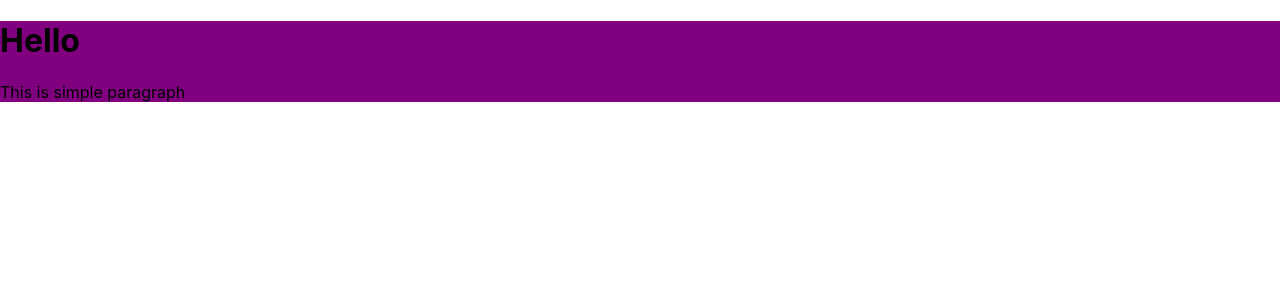
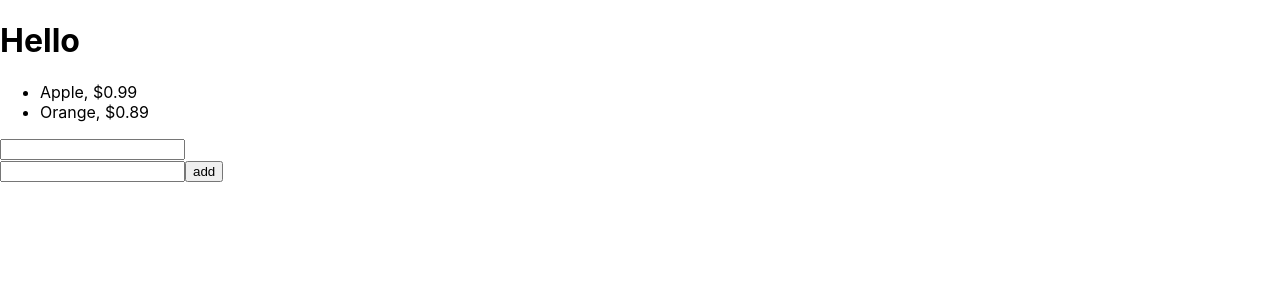
Before and after one commit to SoeLaPyaeHtun/react-ex, a React (Create React App) app: page / in a window 1280 px wide. Shown: the top 300 px of the page. Built offline with nearby package versions, Linux system fonts and the light colour scheme.

Commit message:
test functional react

```diff
--- a/src/App.js
+++ b/src/App.js
@@ -1,19 +1,43 @@
-import React from "react";
-import Toolbar from "./Toolbar";
+import React, {createRef, useState} from "react";
 
 
+const Items = ({name, price}) => (
+  <li>{name}, ${price}</li>
+)
 
-class App extends React.Component{
-  render(){
-    return (
-      <div>
-        <Toolbar>
-          <h1>Hello</h1>
-          <p>This is simple paragraph</p>
-        </Toolbar>
-      </div>
-    )
+
+const App = props => {
+  let [items, setItems ] = useState([
+    { id: 1, name: 'Apple', price: 0.99 },
+    { id: 2, name: 'Orange', price: 0.89 },
+  ])
+
+let nameRef = createRef();
+let priceRef = createRef();
+
+  let add = () => {
+    let id = items.length + 1
+    let name = nameRef.current.value;
+    let price = priceRef.current.value;
+    setItems([
+      ...items,
+    {id, name, price}
+    ])
   }
+
+  return(
+    <div>
+      <h1>Hello</h1>
+      <ul>
+      {items.map(i => (<Items key={i.id} name={i.name} price={i.price}/>))}
+
+      </ul>
+      <input type="text" ref={nameRef} /> <br/>
+      <input type="text" ref={priceRef} />
+      <button onClick={add}>add</button>
+    </div>
+
+  )
 }
 
-export default App;
+export default App
--- a/src/Toolbar.css
+++ /dev/null
@@ -1,4 +0,0 @@
-.toolbar{
-    background: maroon;
-    padding: 10;
-}
--- a/src/Toolbar.js
+++ /dev/null
@@ -1,28 +0,0 @@
-import React from "react";
-import './Toolbar.css';
-
-const styles = {
-    toolbar: {
-        marginBottom: 20,
-        border: '1px solid red',
-    },
-    dark:{
-        background: 'purple',
-        color: 'black',
-    }
-}
-
-
-class Toolbar extends React.Component{
-
-
-
-    render(){
-        return (
-            <div style={styles.toolbar, styles.dark}>
-               {this.props.children}
-            </div>
-        )
-    }
-}
-export default Toolbar;
```
